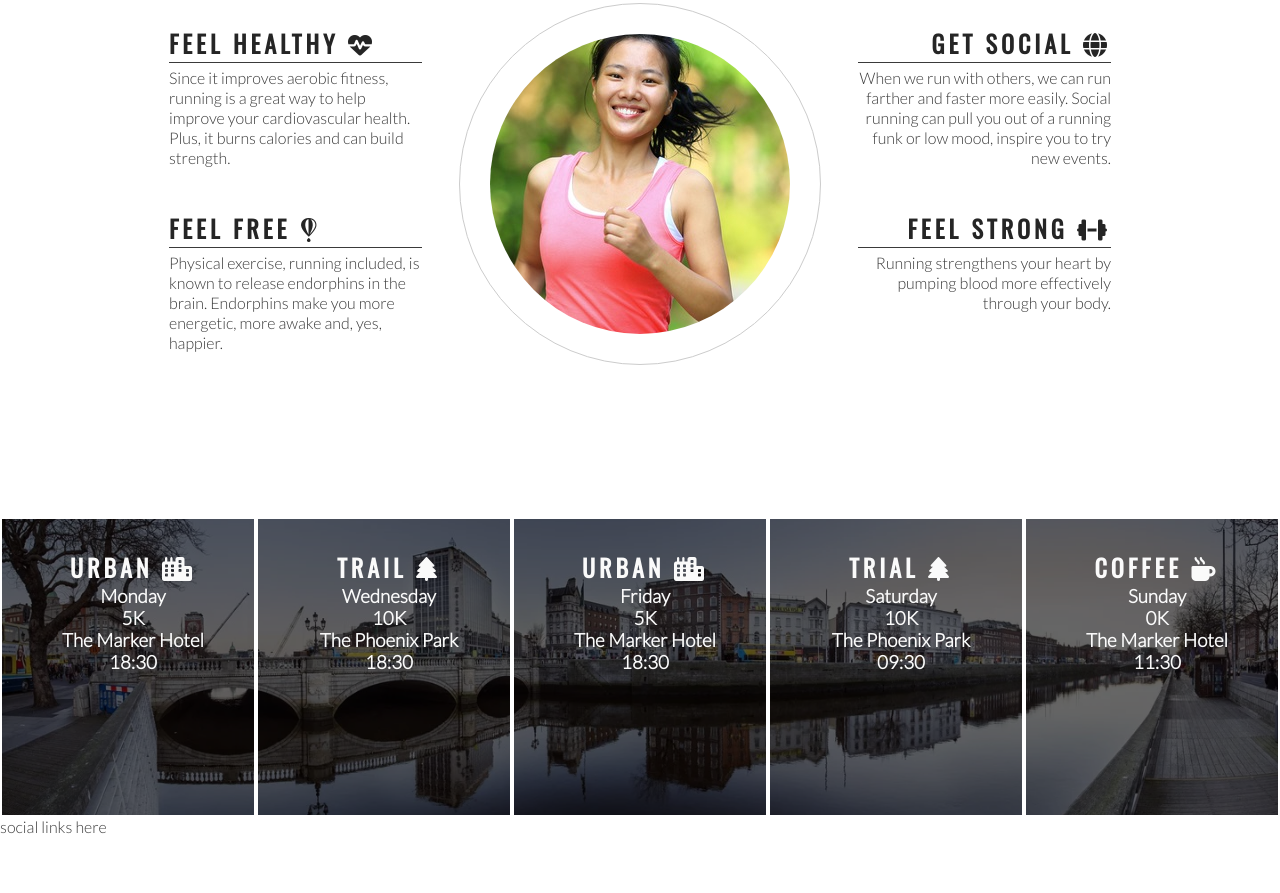
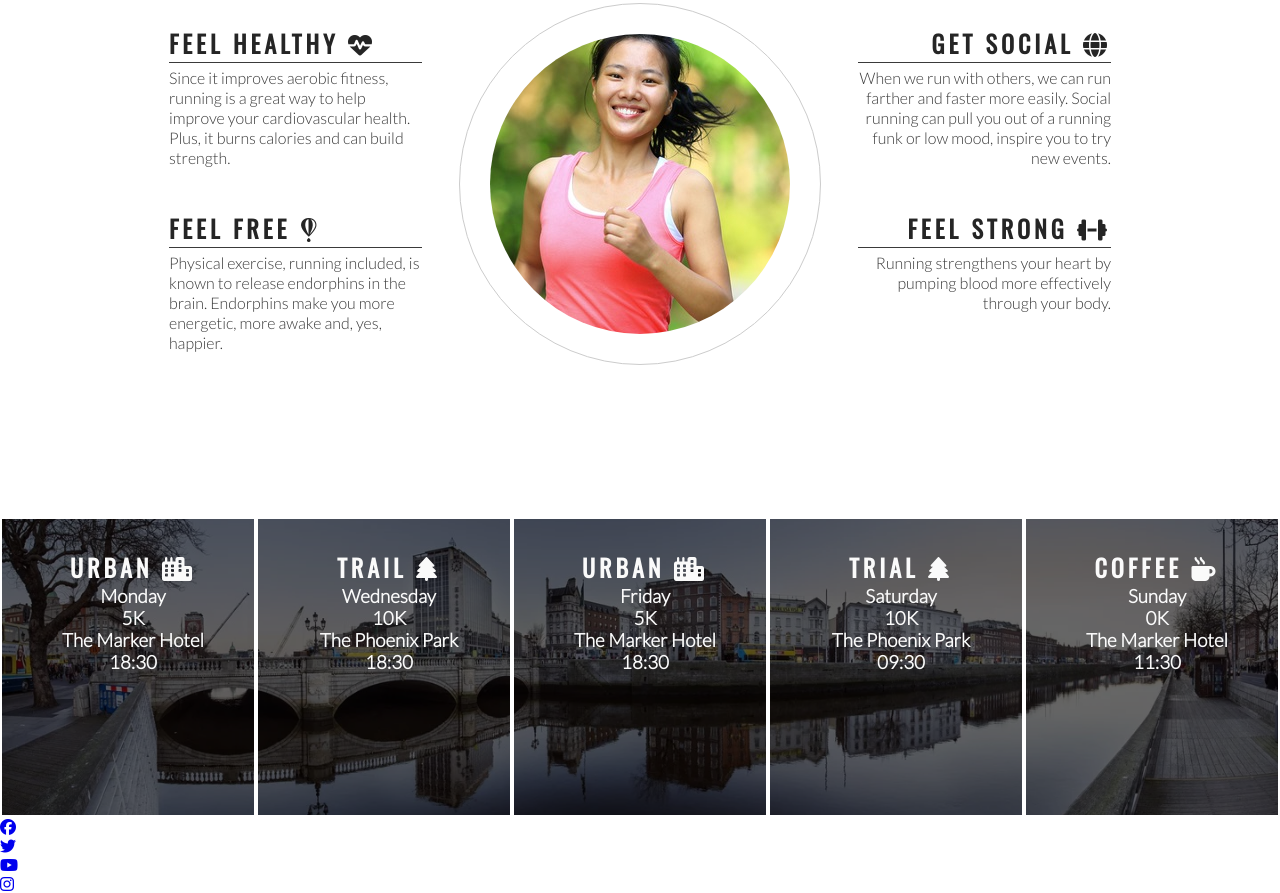
Before and after one commit to niclastanskanen/love-running, a plain HTML site: page index.html in a window 1280 px wide. Shown: the part 778-1671 px from the top of the page. Before the commit the page ends 1614 px from the top, so only its background shows below. Drawn offline with nearby package versions, Linux system fonts and the light colour scheme.

Commit message:
Add social media icons to footer

```diff
--- a/index.html
+++ b/index.html
@@ -124,7 +124,20 @@
         </div>
     </section>
     <footer>
-        social links here
+        <ul>
+            <li>
+                <a href="https://facebook.com"  target="_blank" rel="noopener" aria-label="Visit our Facebook page (opens in a new tab)"><i class="fa-brands fa-facebook"></i></a>
+            </li>
+            <li>
+                <a href="https://twitter.com"  target="_blank" rel="noopener" aria-label="Visit our Twitter page (opens in a new tab)"><i class="fa-brands fa-twitter"></i></a>
+            </li>
+            <li>
+                <a href="https://youtube.com"  target="_blank" rel="noopener" aria-label="Visit our Youtube page (opens in a new tab)"><i class="fa-brands fa-youtube"></i></a>
+            </li>
+            <li>
+                <a href="https://instagram.com"  target="_blank" rel="noopener" aria-label="Visit our Instagram page (opens in a new tab)"><i class="fa-brands fa-instagram"></i></a>
+            </li>
+        </ul>
     </footer>
     <!-- font awesome script-->
     <script src="https://kit.fontawesome.com/0bbca309e4.js" crossorigin="anonymous"></script>
```
